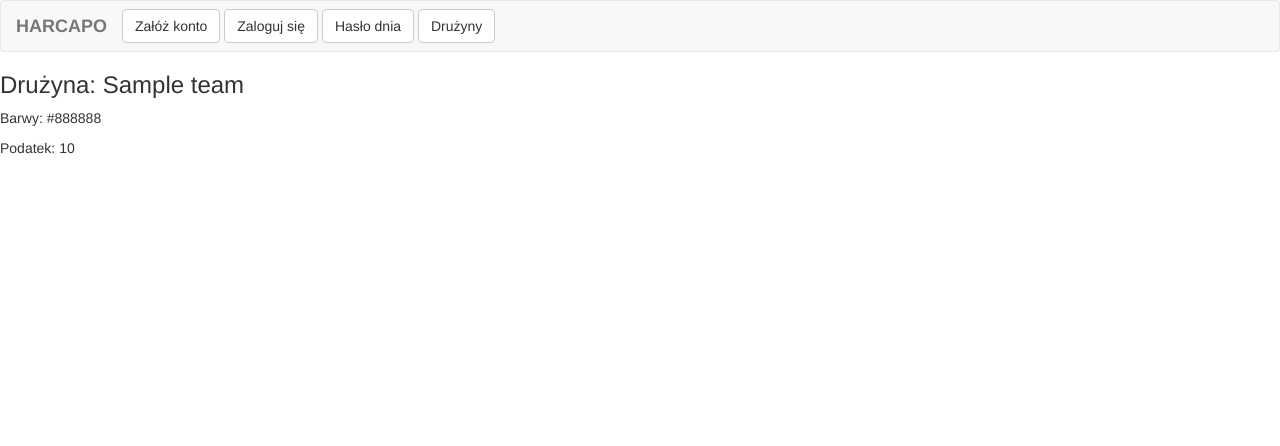
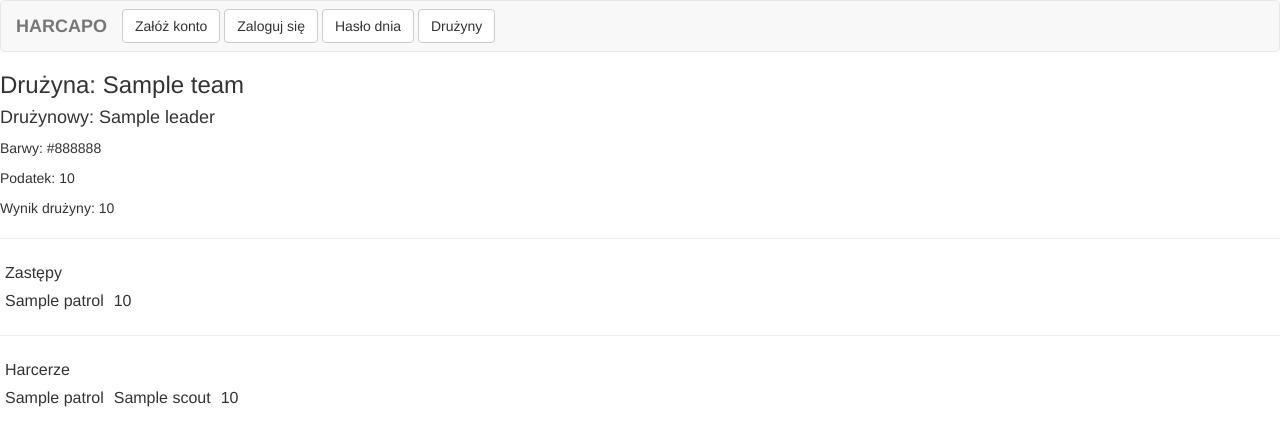
Before and after one commit to zkunik/harc_game_web, a Django app: template harc_game_web/apps/teams/templates/teams/view.html in a window 1280 px wide. Shown: the top 446 px of the page. Run offline with Django 3.2, Linux system fonts and the light colour scheme; the template is opened without the code that fills it: most values are stand-ins (such as "Sample title", 1, 10 or a date in 2020); some libraries are stand-ins or nearby versions.

Commit message:
Dodane wyniki na stronie teamu (#42)
* Added @staff_member_required

* Dodana komenda 'make shell'

* Add choosing task approver after task is documeneted (#37)

* Add FreeDay model. Add example fixtures (team leaders, free days). Init function to pick task approver.

* Implement picking task approver.

* Add fixtures with documented task and task approval. Move user fixtures to users app. Chnge Makefile to first use teams and users fixtures.

* Dodane zastepy i harcerze do widoku druzyny

* Add ability to check tasks by team leaders. (#38)

* Dodane podsumowanie wynikow zespolu

* dkomentowalem update_profile_signal

* odkomentowalem update_profile_signal

Co-authored-by: Zuzanna Kunik <zuzannakunik@gmail.com>

```diff
--- a/harc_game_web/apps/tasks/models.py
+++ b/harc_game_web/apps/tasks/models.py
@@ -39,7 +39,7 @@ class DocumentedTask(models.Model):
     """
     Model udokumentowanego wykonanego zadania
     """
-    task = models.ForeignKey(Task, on_delete=models.RESTRICT, null=True, default=None)
+    task = models.ForeignKey(Task, on_delete=models.RESTRICT, null=True, default=None, related_name='documented_tasks')
     user = models.ForeignKey(HarcgameUser, on_delete=models.RESTRICT, null=True, default=None)
     date_completed = models.DateTimeField(default=timezone.now)
     comment_from_user = models.TextField(max_length=400, null=True, default="", blank=True)
@@ -58,7 +58,7 @@ class TaskApproval(models.Model):
     """
     Model zatwierdzania zadania (jako dodatkowe atrybuty udokumentowanego wykonania zadania
     """
-    documented_task = models.OneToOneField(DocumentedTask, on_delete=models.CASCADE)
+    documented_task = models.OneToOneField(DocumentedTask, on_delete=models.CASCADE, related_name='taskapproval')
     approver = models.ForeignKey(
         HarcgameUser, on_delete=models.RESTRICT, null=True, default=None
     )
--- a/harc_game_web/apps/teams/templates/teams/view.html
+++ b/harc_game_web/apps/teams/templates/teams/view.html
@@ -1,10 +1,60 @@
 {% extends 'core/base.html' %}
+
+{% comment %}
+    Informacje o drużynie (logo, nazwa, kolory, drużynowy, podatek)
+    Statystyki drużyny (aktualny wynik)
+    Tabela ze statystykami graczy należących do danej drużyny
+    Zakupione przez drużynę ulepszenia wioski? (Zuza - zmodyfikować bazę danych)
+{% endcomment %}
+
+{% block headcontent %}
+
+    <style>
+    td {
+      padding: 5px 5px;
+    }
+    </style>
+
+{% endblock%}
 
 {% block content %}
 
 	<h3>Drużyna: {{ team.name|capfirst }}</h3>
 
-	<p>Barwy: {{team.colors}}</p>
-	<p>Podatek: {{team.tax}}</p>
+    <h4>Drużynowy: {{ leader }}</h4>
+
+	<p>Barwy: {{ team.colors }}</p>
+	<p>Podatek: {{ team.tax }}</p>
+
+    <p>Wynik drużyny: {{ team.score }} </p>
+
+    <hr>
+
+    <table>
+        <tr>
+            <td>Zastępy</td>
+        </tr>
+        {% for patrol in patrols %}
+        <tr>
+            <td>{{ patrol|capfirst }}</td>
+            <td>{{ patrol.score }}</td>
+        </tr>
+        {% endfor%}
+    </table>
+
+    <hr>
+
+    <table>
+        <tr>
+            <td>Harcerze</td>
+        </tr>
+        {% for scout in scouts %}
+        <tr>
+            <td>{{ scout.patrol|capfirst }}</td>
+            <td>{{ scout|capfirst }}</td>
+            <td>{{ scout.score }}</td>
+        </tr>
+        {% endfor%}
+    </table>
 
 {% endblock %}
--- a/harc_game_web/apps/users/admin.py
+++ b/harc_game_web/apps/users/admin.py
@@ -2,7 +2,7 @@ from django.contrib import admin
 from django.contrib.auth.admin import UserAdmin
 
 from apps.users.views import HarcgameUserCreationForm
-from apps.users.models import HarcgameUser
+from apps.users.models import HarcgameUser, Scout
 
 
 class CustomUserAdmin(UserAdmin):
@@ -25,3 +25,4 @@ class CustomUserAdmin(UserAdmin):
 
 
 admin.site.register(HarcgameUser, CustomUserAdmin)
+admin.site.register(Scout)
--- a/harc_game_web/apps/users/fixtures/example_db.json
+++ b/harc_game_web/apps/users/fixtures/example_db.json
@@ -6,7 +6,7 @@
       "email": "druzynowy1@harcapo.pl",
       "nickname": "Drużynowy 1",
       "is_active": true,
-      "date_joined": "2020-11-15"
+      "date_joined": "2020-11-15 00:00:00+01:00"
     }
   },
   {
@@ -27,7 +27,7 @@
       "email": "druzynowy2@harcapo.pl",
       "nickname": "Drużynowy 2",
       "is_active": true,
-      "date_joined": "2020-11-15"
+      "date_joined": "2020-11-15 00:00:00+01:00"
     }
   },
   {
@@ -48,7 +48,7 @@
       "email": "druzynowy3@harcapo.pl",
       "nickname": "Drużynowy 3",
       "is_active": true,
-      "date_joined": "2020-11-16"
+      "date_joined": "2020-11-16 00:00:00+01:00"
     }
   },
   {
```
Also changed, not shown: harc_game_web/apps/tasks/admin.py (added, +7 -0 lines), harc_game_web/apps/teams/models.py (+20 -0 lines), harc_game_web/apps/teams/views.py (+9 -2 lines), harc_game_web/apps/users/models.py (+20 -2 lines), 2 other files.
